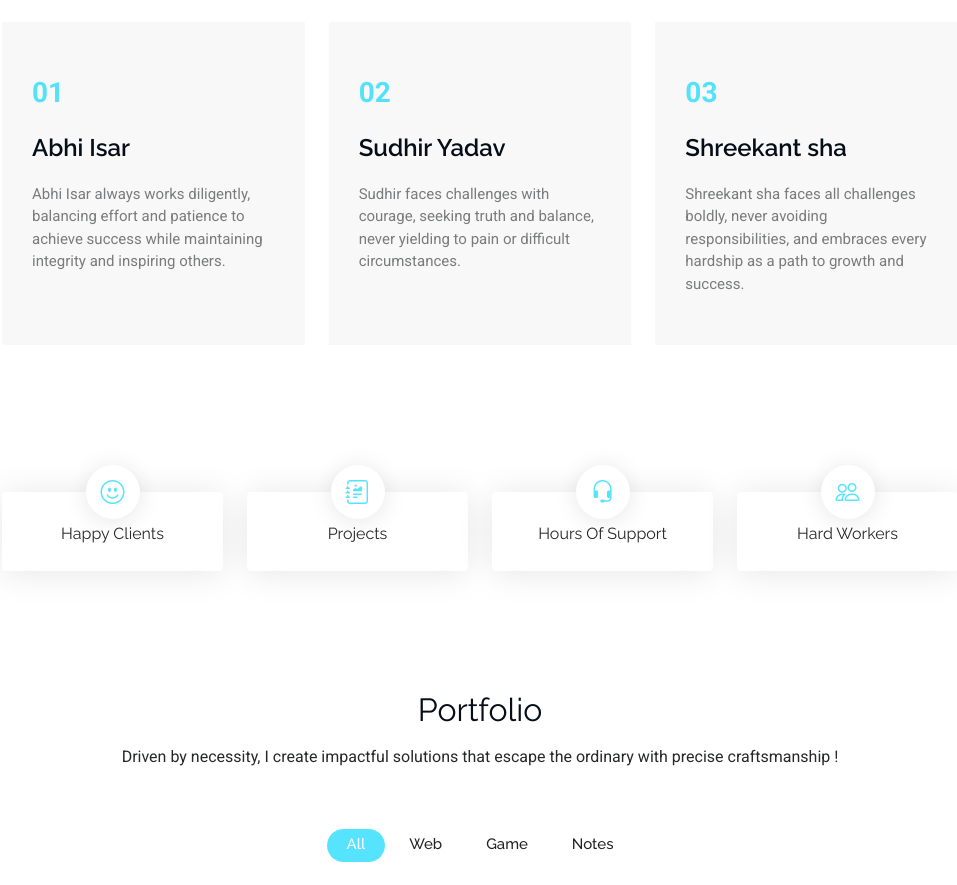
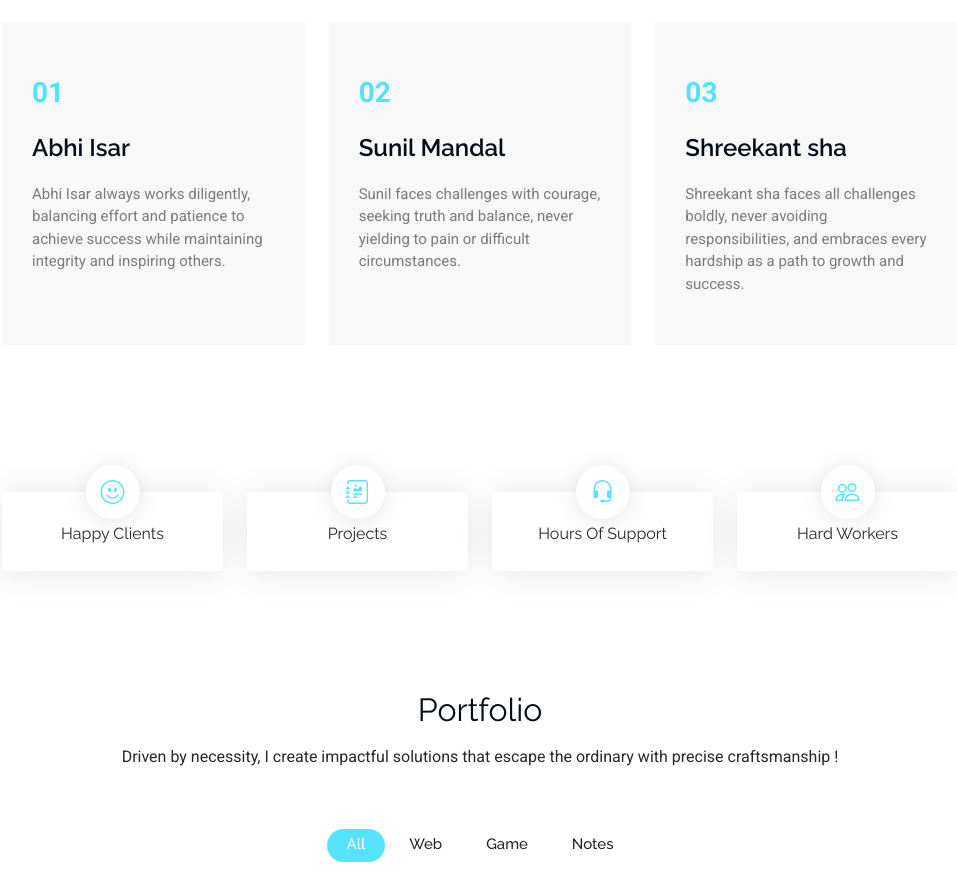
Before and after one commit to HostTypeHunterA09/Portfolio_A09_2006, a plain HTML site: page index.html in a window 1280 px wide. Shown: the part 1900-2785 px from the top of the page, without its empty margins (310-1267 px from the left). Drawn offline with nearby package versions, Linux system fonts and the light colour scheme; a script that the page names is missing.

Commit message:
Update index.html

```diff
--- a/index.html
+++ b/index.html
@@ -209,8 +209,8 @@
           <div class="col-lg-4" data-aos="fade-up" data-aos-delay="200">
             <div class="card-item">
               <span>02</span>
-              <h4><a href="" class="stretched-link">Sudhir Yadav</a></h4>
-              <p>Sudhir faces challenges with courage, seeking truth and balance, never yielding to pain or difficult circumstances.</p>
+              <h4><a href="" class="stretched-link">Sunil Mandal</a></h4>
+              <p>Sunil faces challenges with courage, seeking truth and balance, never yielding to pain or difficult circumstances.</p>
             </div>
           </div><!-- Card Item -->
 
```
